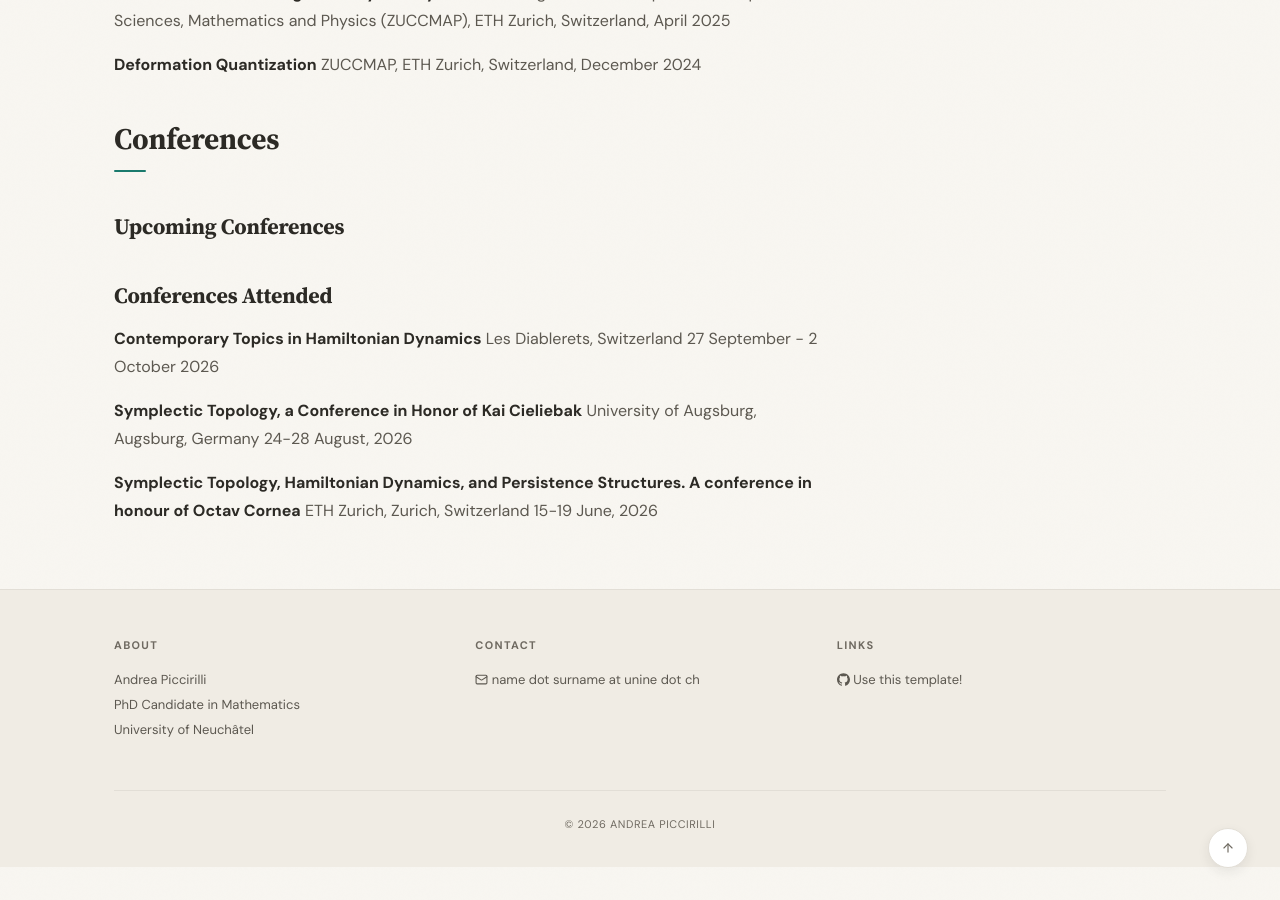
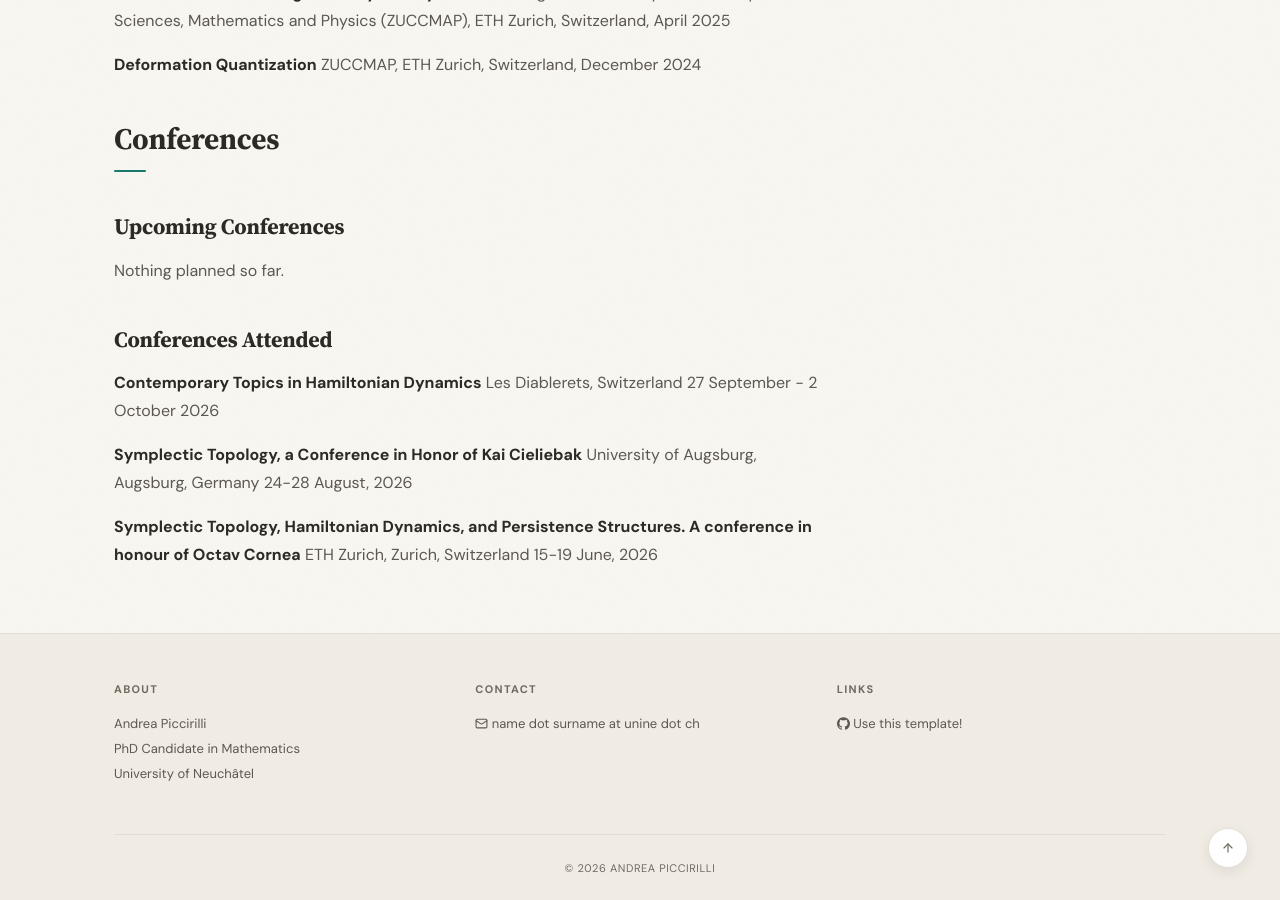
Before and after one commit to andreapiccirilli/andreapiccirilli.github.io, a Jekyll site: the page built from _pages/talks.md, in a window 1280 px wide and 900 px high, scrolled down 651 px. Built offline with Jekyll 4.4.1, drawn with Linux system fonts in a browser that asks for light colours; before the commit the page ends 1518 px from its top, so only the background shows below that.

Commit message:
Add note about no upcoming conferences planned

```diff
--- a/_pages/talks.md
+++ b/_pages/talks.md
@@ -44,7 +44,7 @@ December 2024
 # Conferences
 
 ### Upcoming Conferences
-
+Nothing planned so far.
 
 ### Conferences Attended
 
```
